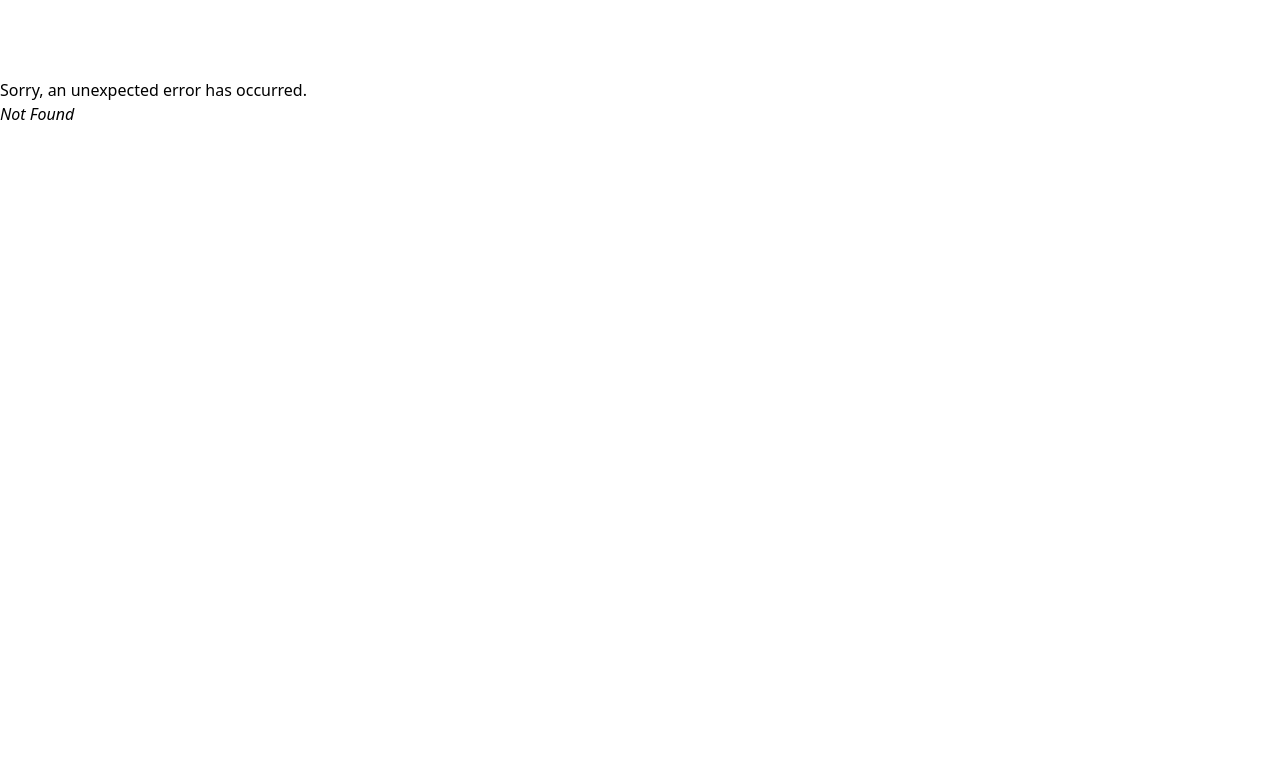
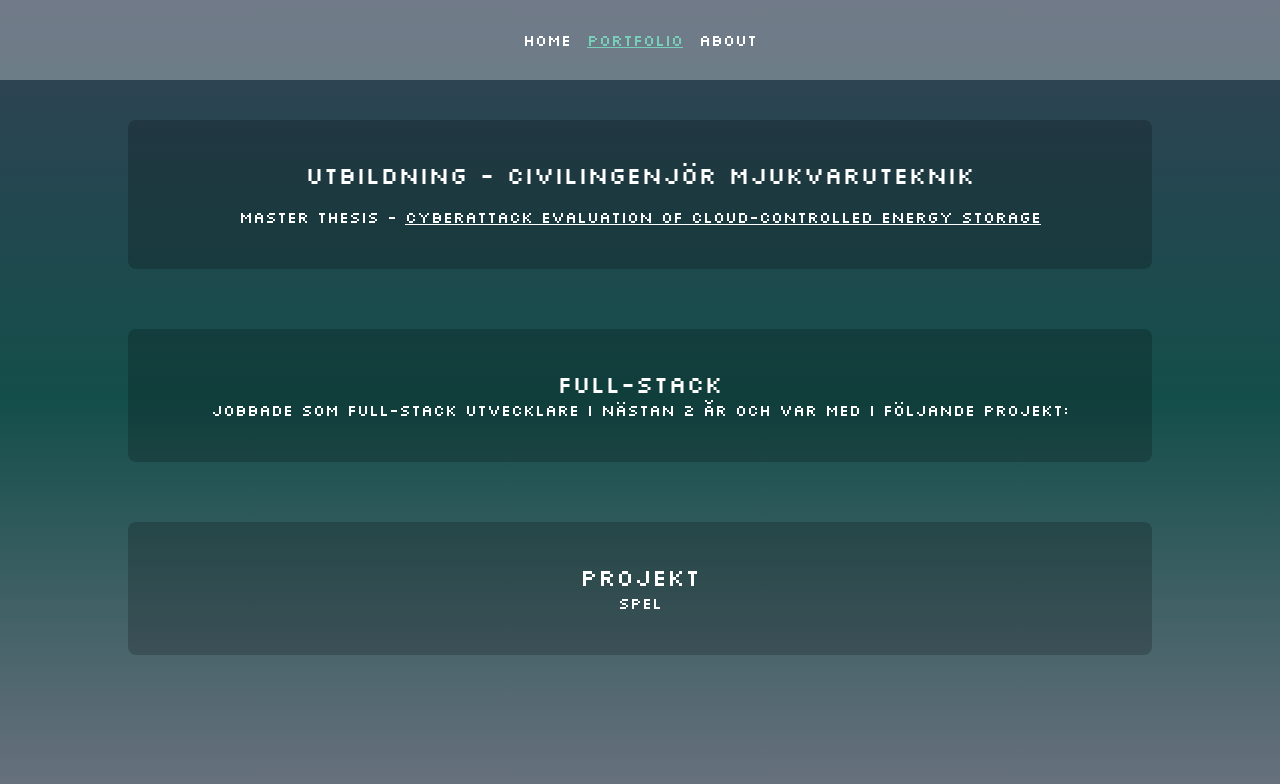
Before and after one commit to oscarsson444/cyberfortet, a React (Vite) app: page /portfolio in a window 1280 px wide. Before the commit this address had no page. Shown: the top 784 px of the page. Built offline with nearby package versions, Linux system fonts and the light colour scheme.

Commit message:
Added portfolio page and stars.

```diff
--- a/package.json
+++ b/package.json
@@ -13,6 +13,7 @@
     "deploy": "gh-pages -d dist"
   },
   "dependencies": {
+    "framer-motion": "^11.3.19",
     "i18next": "^23.11.5",
     "i18next-browser-languagedetector": "^8.0.0",
     "i18next-http-backend": "^2.5.2",
--- a/public/locales/en/translation.json
+++ b/public/locales/en/translation.json
@@ -1,5 +1,5 @@
 
 {
-    "welcome-1": "Welcome to Cyberfortet",
-    "welcome-2": "Your guide in cyber space"
+    "welcome-1": "Cyberfortet",
+    "welcome-2": "Portfolio, Blog, Articles"
   }
--- a/public/locales/sv/translation.json
+++ b/public/locales/sv/translation.json
@@ -1,5 +1,5 @@
 
 {
-    "welcome-1": "Välkommen till Cyberfortet",
-    "welcome-2": "Din guide i cyberrymden"
+    "welcome-1": "Cyberfortet",
+    "welcome-2": "Portfolio, Blog, Artiklar"
   }
--- a/src/articles/content.js
+++ b/src/articles/content.js
@@ -9,4 +9,28 @@ export const articles = [
     created: "2024-06-19",
     url: "/articles/subnet-mask",
   },
+  {
+    name: "ARP (TODO)",
+    description: "Protocol used to resolve IP addresses into MAC addresses",
+    wordCount: 100,
+    estRead: 1,
+    created: "2024-06-20",
+    url: "/articles/subnet-mask",
+  },
+  {
+    name: "Default Gateway (TODO)",
+    description: "Protocol used to resolve IP addresses into MAC addresses",
+    wordCount: 100,
+    estRead: 1,
+    created: "2024-06-20",
+    url: "/articles/subnet-mask",
+  },
+  {
+    name: "NAT (TODO)",
+    description: "Protocol used to resolve IP addresses into MAC addresses",
+    wordCount: 100,
+    estRead: 1,
+    created: "2024-06-20",
+    url: "/articles/subnet-mask",
+  },
 ];
--- a/src/components/Header.jsx
+++ b/src/components/Header.jsx
@@ -4,7 +4,7 @@ import LanguageSelector from "./LanguageSelector";
 export default function Header() {
   const location = useLocation();
   return (
-    <header className="sticky top-0 w-full bg-white/30">
+    <header className="sticky top-0 w-full bg-white/30 z-20">
       <nav className="flex flex-row  h-20 items-center justify-center text-white">
         <Link
           to="/"
@@ -15,6 +15,14 @@ export default function Header() {
           Home
         </Link>
         <Link
+          to="/portfolio"
+          className={`p-2 ${
+            location.pathname === "/portfolio" ? "underline text-[#77cfb9]" : ""
+          } hover:text-gray-300`}
+        >
+          Portfolio
+        </Link>
+        <Link
           to="/about"
           className={`p-2 ${
             location.pathname === "/about" ? "underline text-[#77cfb9]" : ""
@@ -22,14 +30,14 @@ export default function Header() {
         >
           About
         </Link>
-        <Link
+        {/* <Link
           to="/articles"
           className={`p-2 ${
             location.pathname === "/articles" ? "underline text-[#77cfb9]" : ""
           } hover:text-gray-300`}
         >
           Articles
-        </Link>
+        </Link> */}
       </nav>
     </header>
   );
--- a/src/components/HomeMenu.jsx
+++ b/src/components/HomeMenu.jsx
@@ -1,5 +1,6 @@
 import { GoCommandPalette } from "react-icons/go";
 import { GrArticle } from "react-icons/gr";
+import { PiSuitcase } from "react-icons/pi";
 import { BsPerson } from "react-icons/bs";
 import { Link } from "react-router-dom";
 
@@ -8,14 +9,14 @@ export default function HomeMenu() {
     <div className="flex justify-center items-center">
       <div className="grid grid-cols-2 gap-10">
         <div className="home-menu-item">
-          <Link to="/articles">
-            <GrArticle className="w-20 h-20 p-2" />
-            <p>Articles</p>
+          <Link to="/portfolio">
+            <PiSuitcase className="w-20 h-20 mx-auto" />
+            <p>Portfolio</p>
           </Link>
         </div>
         <div className="home-menu-item">
           <Link to="/about">
-            <BsPerson className="w-20 h-20" />
+            <BsPerson className="w-20 h-20 mx-auto" />
             <p>About</p>
           </Link>
         </div>
--- /dev/null
+++ b/src/components/Star.jsx
@@ -0,0 +1,12 @@
+export default function Star() {
+  const randomDelay = Math.random() + "s";
+  return (
+    <span class="relative flex h-[6px] w-[6px]">
+      <span
+        style={{ animationDelay: randomDelay }}
+        class={`animate-ping absolute inline-flex h-full w-full rounded-full bg-amber-200 opacity-75`}
+      ></span>
+      <span class="relative inline-flex h-[6px] w-[6px] bg-amber-200 opacity-30"></span>
+    </span>
+  );
+}
--- a/src/index.css
+++ b/src/index.css
@@ -25,7 +25,7 @@
 
 @layer components {
   .home-menu-item {
-    @apply cursor-pointer flex flex-col p-2 bg-black/20 rounded-xl hover:bg-black/40;
+    @apply cursor-pointer flex flex-col p-2 bg-black/20 rounded-xl hover:bg-black/40 justify-center items-center;
   }
 
   .article-card {
--- a/src/main.jsx
+++ b/src/main.jsx
@@ -9,6 +9,7 @@ import Articles from "./routes/articles.jsx";
 import Home from "./routes/home.jsx";
 import Root from "./routes/root.jsx";
 import SubnetMask from "./articles/subnet-mask.jsx";
+import Portfolio from "./routes/portfolio.jsx";
 
 const router = createBrowserRouter([
   {
@@ -23,6 +24,10 @@ const router = createBrowserRouter([
       {
         path: "about",
         element: <About />,
+      },
+      {
+        path: "portfolio",
+        element: <Portfolio />,
       },
       {
         path: "articles",
--- a/src/routes/about.jsx
+++ b/src/routes/about.jsx
@@ -1,11 +1,19 @@
 import { FaLinkedin } from "react-icons/fa";
 import { MdOutlineEmail } from "react-icons/md";
 import { Link } from "react-router-dom";
+import { motion } from "framer-motion";
 
 export default function About() {
   return (
     <div className="text-white flex flex-col w-full items-center">
-      <div className="bg-black/20 p-10 mt-10 flex flex-col items-center w-4/5">
+      <motion.div
+        initial={{ opacity: 0 }}
+        animate={{ opacity: 1 }}
+        transition={{
+          duration: 0.5,
+        }}
+        className="bg-black/20 p-10 mt-10 rounded-lg flex flex-col items-center w-4/5"
+      >
         <h4>Hej och välkommen till cyberfortet!</h4>
         <div className="grid md:grid-cols-4 grid-cols-1 mt-5 md:gap-4 ">
           <div className="col-span-3">
@@ -56,7 +64,7 @@ export default function About() {
             alt="Image of author"
           />
         </div>
-      </div>
+      </motion.div>
     </div>
   );
 }
--- a/src/routes/home.jsx
+++ b/src/routes/home.jsx
@@ -2,10 +2,28 @@ import { IoIosArrowDown, IoIosArrowUp } from "react-icons/io";
 import HomeMenu from "../components/HomeMenu";
 import { useEffect, useState } from "react";
 import { useTranslation } from "react-i18next";
+import Star from "../components/Star";
+import { motion } from "framer-motion";
 
 export default function Home() {
   const [isScrolledDown, setIsScrolledDown] = useState(false);
   const { t } = useTranslation();
+
+  const [stars, setStars] = useState([]);
+
+  useEffect(() => {
+    const documentHeight = document.documentElement.scrollHeight;
+    const documentWidth = document.documentElement.scrollWidth;
+
+    const starConstant = Math.ceil(documentHeight * documentWidth * 0.00006);
+
+    const starsArray = [...Array(starConstant)].map(() => ({
+      top: Math.random() * (documentHeight - 5),
+      left: Math.random() * (documentWidth - 5),
+    }));
+
+    setStars(starsArray);
+  }, []);
 
   useEffect(() => {
     const handleScroll = () => {
@@ -25,19 +43,28 @@ export default function Home() {
   };
 
   return (
-    <div className="text-white w-full justify-center flex flex-col text-center">
-      <div className="h-screen flex w-full mt-5 flex-col text-center">
-        <div className="flex flex-col justify-center items-center overflow-hidden mb-10">
+    <div className="text-white w-full text-center">
+      <motion.div
+        initial={{ opacity: 0, scale: 0.7 }}
+        animate={{ opacity: 1, scale: 1 }}
+        transition={{
+          duration: 0.5,
+          delay: 0.2,
+          ease: [0, 0.71, 0.2, 1.01],
+        }}
+        className="flex h-[calc(100vh-80px)] justify-center w-full flex-col gap-5 text-center"
+      >
+        <div className="flex flex-col justify-center items-center overflow-hidden">
           <h1 className="text-4xl sm:text-6xl">{t("welcome-1")}</h1>
           <h2 className="text-3xl sm:text-5xl">{t("welcome-2")}</h2>
         </div>
         <img
           src="/images/background/rotating_earth.gif"
-          className="self-center self-cover w-4/5 sm:w-[25%]"
+          className="self-center self-cover w-4/5 sm:w-[25%] z-10"
         />
         <div
           onClick={isScrolledDown ? handleScrollUp : handleScrollDown}
-          className="w-full flex justify-center items-center mt-10 cursor-pointer"
+          className="w-full flex justify-center items-center cursor-pointer"
         >
           {isScrolledDown ? (
             <IoIosArrowUp className="animate-bounce h-[50px] w-[50px] bg-black/20 rounded-full hover:bg-black/40" />
@@ -45,10 +72,23 @@ export default function Home() {
             <IoIosArrowDown className="animate-bounce h-[50px] w-[50px] bg-black/20 rounded-full hover:bg-black/40" />
           )}
         </div>
-      </div>
-      <div className="flex justify-center items-center h-[50vh]">
+      </motion.div>
+      <div className="flex justify-center items-center h-[30vh]">
         <HomeMenu />
       </div>
+      {stars.map((star, index) => (
+        <div
+          key={index}
+          className="absolute"
+          style={{
+            top: `${star.top}px`,
+            left: `${star.left}px`,
+            transform: "translate(-50%, -50%)",
+          }}
+        >
+          <Star />
+        </div>
+      ))}
     </div>
   );
 }
--- /dev/null
+++ b/src/routes/portfolio.jsx
@@ -0,0 +1,57 @@
+import { motion } from "framer-motion";
+import { Link } from "react-router-dom";
+
+export default function Portfolio() {
+  return (
+    <div className="text-white flex flex-col gap-5 w-full justify-center items-center">
+      <motion.div
+        initial={{ opacity: 0 }}
+        animate={{ opacity: 1 }}
+        transition={{
+          duration: 0.5,
+        }}
+        className="bg-black/20 p-10 mt-10 rounded-lg flex flex-col items-center w-4/5 gap-4"
+      >
+        <h4>Utbildning - Civilingenjör Mjukvaruteknik</h4>
+        <ul>
+          <li className="flex gap-2">
+            <p>Master Thesis - </p>
+            <a
+              className="underline"
+              target="_blank"
+              rel="noreferrer"
+              href="https://liu.diva-portal.org/smash/record.jsf?pid=diva2%3A1879960&dswid=-5512"
+            >
+              Cyberattack Evaluation of Cloud-controlled Energy Storage
+            </a>
+          </li>
+        </ul>
+      </motion.div>
+      <motion.div
+        initial={{ opacity: 0 }}
+        animate={{ opacity: 1 }}
+        transition={{
+          duration: 0.5,
+        }}
+        className="bg-black/20 p-10 mt-10 rounded-lg flex flex-col items-center w-4/5"
+      >
+        <h4>Full-Stack</h4>
+        <p>
+          Jobbade som full-stack utvecklare i nästan 2 år och var med i följande
+          projekt:
+        </p>
+      </motion.div>
+      <motion.div
+        initial={{ opacity: 0 }}
+        animate={{ opacity: 1 }}
+        transition={{
+          duration: 0.5,
+        }}
+        className="bg-black/20 p-10 mt-10 rounded-lg flex flex-col items-center w-4/5"
+      >
+        <h4>Projekt</h4>
+        <p>Spel</p>
+      </motion.div>
+    </div>
+  );
+}
```
Also changed, not shown: 2 other files (tests, documents, lock files or other folders).
